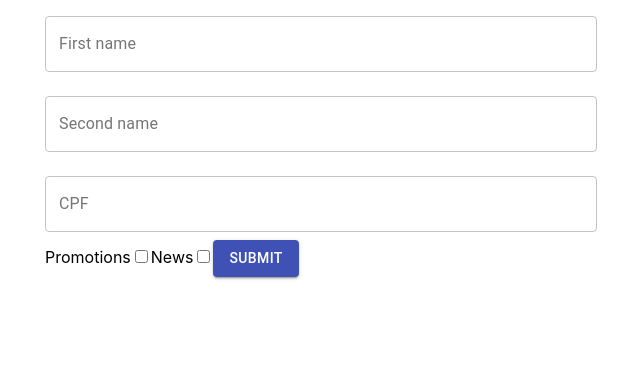
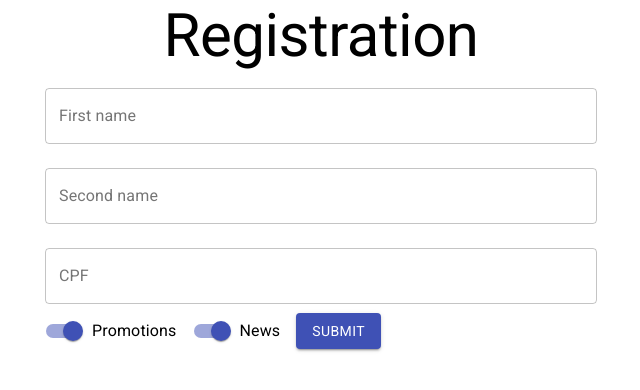
Before and after one commit to Felipe-Borba/alura-reactjs, a React (Create React App) app: page / in a window 1280 px wide. Shown: the top 390 px of the page, without its empty margins (319-959 px from the left). Built offline with nearby package versions, Linux system fonts and the light colour scheme.

Commit message:
02-05 add switch and typography elements

```diff
--- a/package.json
+++ b/package.json
@@ -8,6 +8,7 @@
     "@testing-library/jest-dom": "^5.11.4",
     "@testing-library/react": "^11.1.0",
     "@testing-library/user-event": "^12.1.10",
+    "fontsource-roboto": "^4.0.0",
     "react": "^17.0.2",
     "react-dom": "^17.0.2",
     "react-scripts": "4.0.3",
--- a/src/App.js
+++ b/src/App.js
@@ -1,10 +1,12 @@
-import { Container } from '@material-ui/core';
+import { Container, Typography } from '@material-ui/core';
 import './App.css';
 import SubscribeForm from './components/SubscribeForm/SubscribeForm.jsx';
+import 'fontsource-roboto';
 
 function App() {
   return (
     <Container component='article' maxWidth='sm'>
+      <Typography variant='h2' align='center'>Registration</Typography>
       <SubscribeForm />
     </Container>
   );
--- a/src/components/SubscribeForm/SubscribeForm.jsx
+++ b/src/components/SubscribeForm/SubscribeForm.jsx
@@ -1,4 +1,4 @@
-import { Button, TextField } from '@material-ui/core';
+import { Button, FormControlLabel, Switch, TextField } from '@material-ui/core';
 import React from 'react';
 
 
@@ -11,11 +11,13 @@ function SubscribeForm() {
 
             <TextField id='cpf' label='CPF' variant='outlined' fullWidth margin='normal' />
 
-            <label>Promotions</label>
-            <input type='checkbox' />
+            <FormControlLabel label='Promotions' control={
+                <Switch name='Promotions' defaultChecked color='primary' />
+            } />
 
-            <label>News</label>
-            <input type='checkbox' />
+            <FormControlLabel label='News' control={
+                <Switch name='News' defaultChecked color='primary' />
+            } />
 
             <Button type='submit' variant="contained" color="primary">
                 Submit
```
Also changed, not shown: 1 other file (tests, documents, lock files or other folders).
